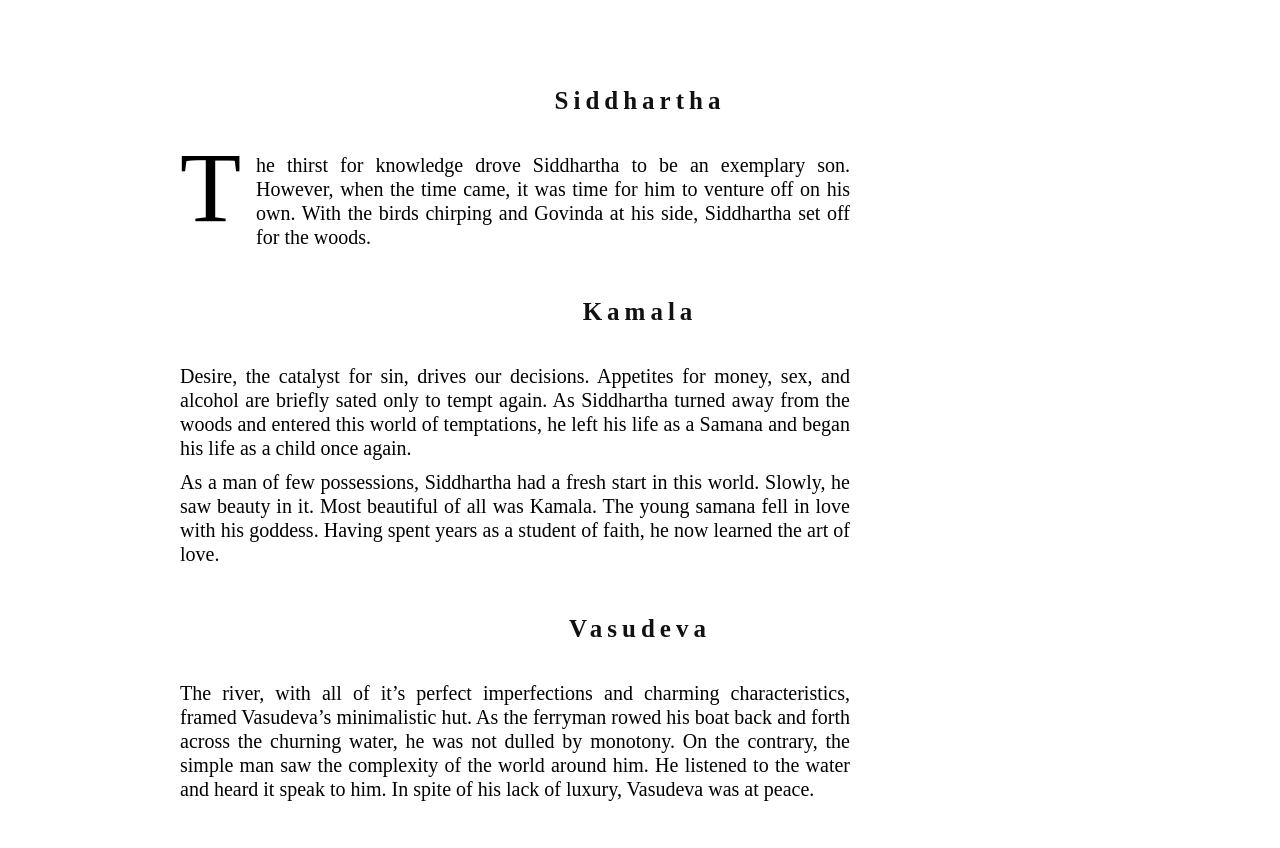
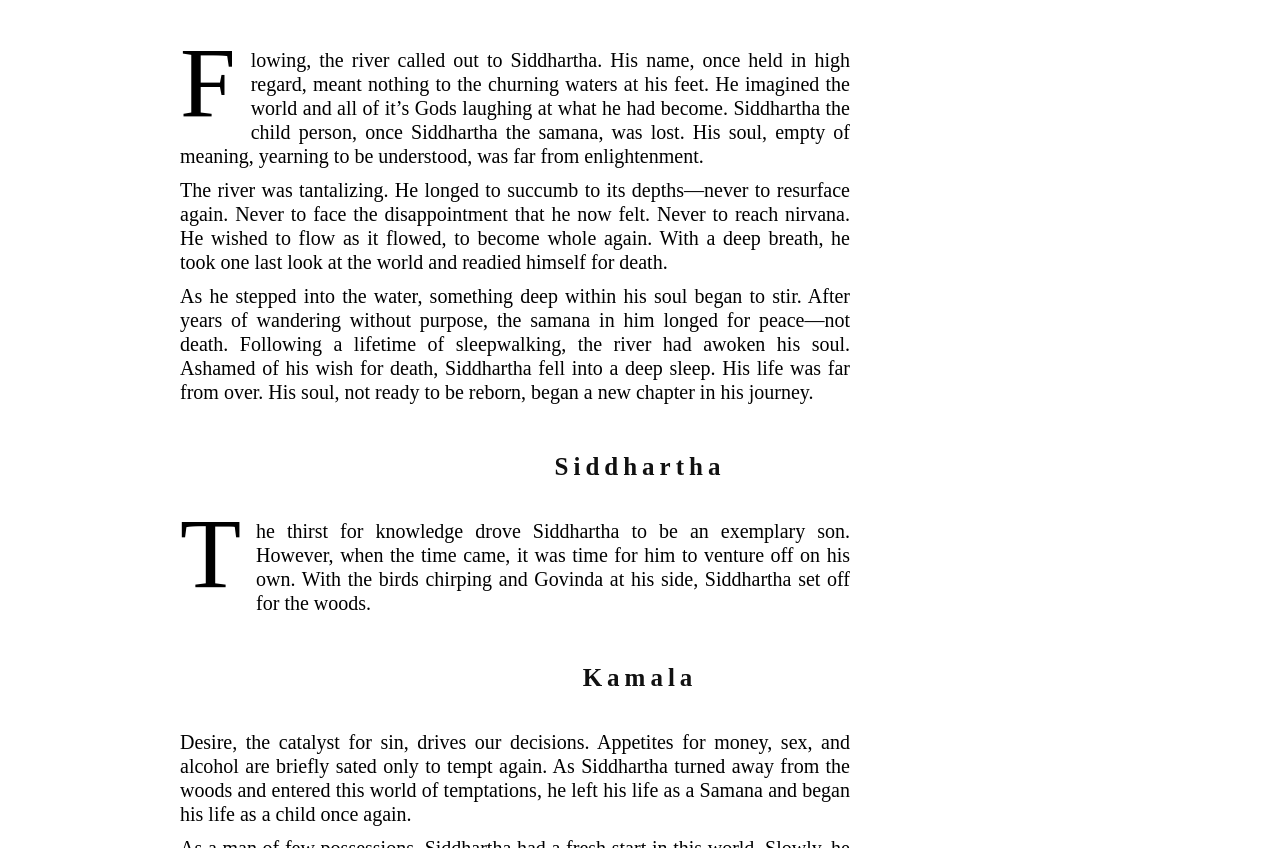
Before and after one commit to sfelton56/siddhartha-multimodal, a plain HTML site: page index.html in a window 1280 px wide. Shown: the part 2139-2987 px from the top of the page. Drawn offline with Linux system fonts and the light colour scheme; a web font is replaced by a local one.

Commit message:
Update index.html

```diff
--- a/index.html
+++ b/index.html
@@ -152,6 +152,15 @@ h3, h4, h5 {
 
 <div style="position:relative;">
   <div style="color:#fffff;background-color:white;text-align:center;padding:50px 80px;text-align: justify;">
+
+	  <p><span class="dropcap">F</span>lowing, the river called out to Siddhartha. His name, once held in high regard, meant nothing to the churning waters at his feet. He imagined the world and all of it’s Gods laughing at what he had become. Siddhartha the child person, once Siddhartha the samana, was lost. His soul, empty of meaning, yearning to be understood, was far from enlightenment.
+	</p>
+	<p>The river was tantalizing. He longed to succumb to its depths—never to resurface again. Never to face the disappointment that he now felt. Never to reach nirvana. He wished to flow as it flowed, to become whole again. With a deep breath, he took one last look at the world and readied himself for death.
+	</p>
+	<p>As he stepped into the water, something deep within his soul began to stir. After years of wandering without purpose, the samana in him longed for peace—not death. Following a lifetime of sleepwalking, the river had awoken his soul. Ashamed of his wish for death, Siddhartha fell into a deep sleep. His life was far from over. His soul, not ready to be reborn, began a new chapter in his journey.
+	</p>
+
+
 	  <h4 style="text-align:center;"><b>Siddhartha</b></h4>
     <p><span class="dropcap">T</span>he thirst for knowledge drove Siddhartha to be an exemplary son. However, when the time came, it was time for him to venture off on his own. With the birds chirping and Govinda at his side, Siddhartha set off for the woods.
 	  </p>
```
